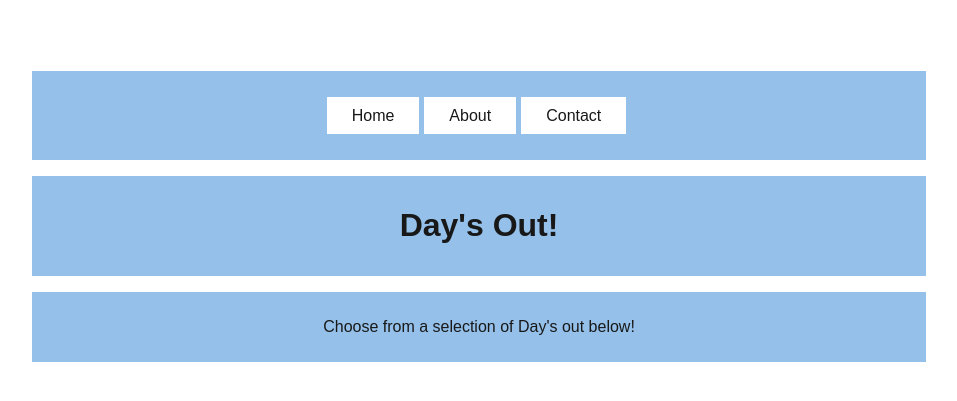
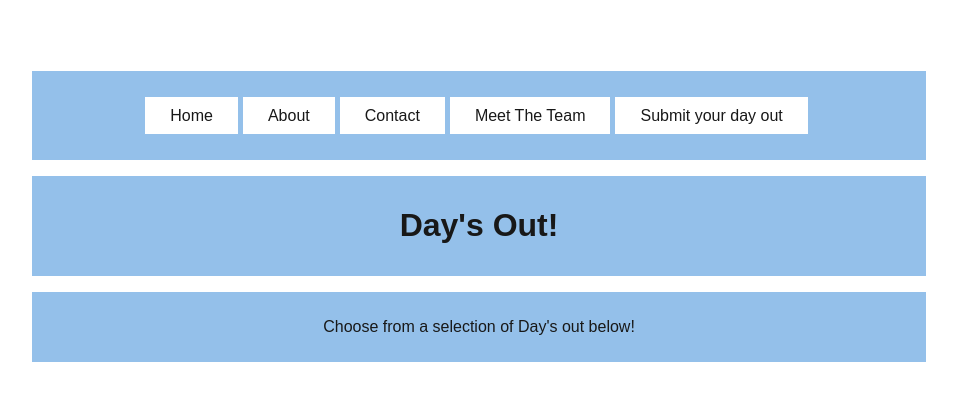
Before and after one commit to abbeenorris/meettheteam, a PHP site: page /index.php in a window 1280 px wide. Shown: the top 401 px of the page, without its empty margins (161-1118 px from the left). Run offline with PHP 8.4, Linux system fonts and the light colour scheme.

Commit message:
Update nav.php
added internal links to website - included form and day out pages

```diff
--- a/nav.php
+++ b/nav.php
@@ -4,6 +4,8 @@
         <li><a href="index.php">Home</a></li>
         <li><a href="about.php">About</a></li>
         <li><a href="contact.php">Contact</a></li>
+        <li><a href="dayout.php">Meet The Team</a></li>
+        <li><a href="form.php">Submit your day out</a></li>
     </ul>
 
 </div>
```
